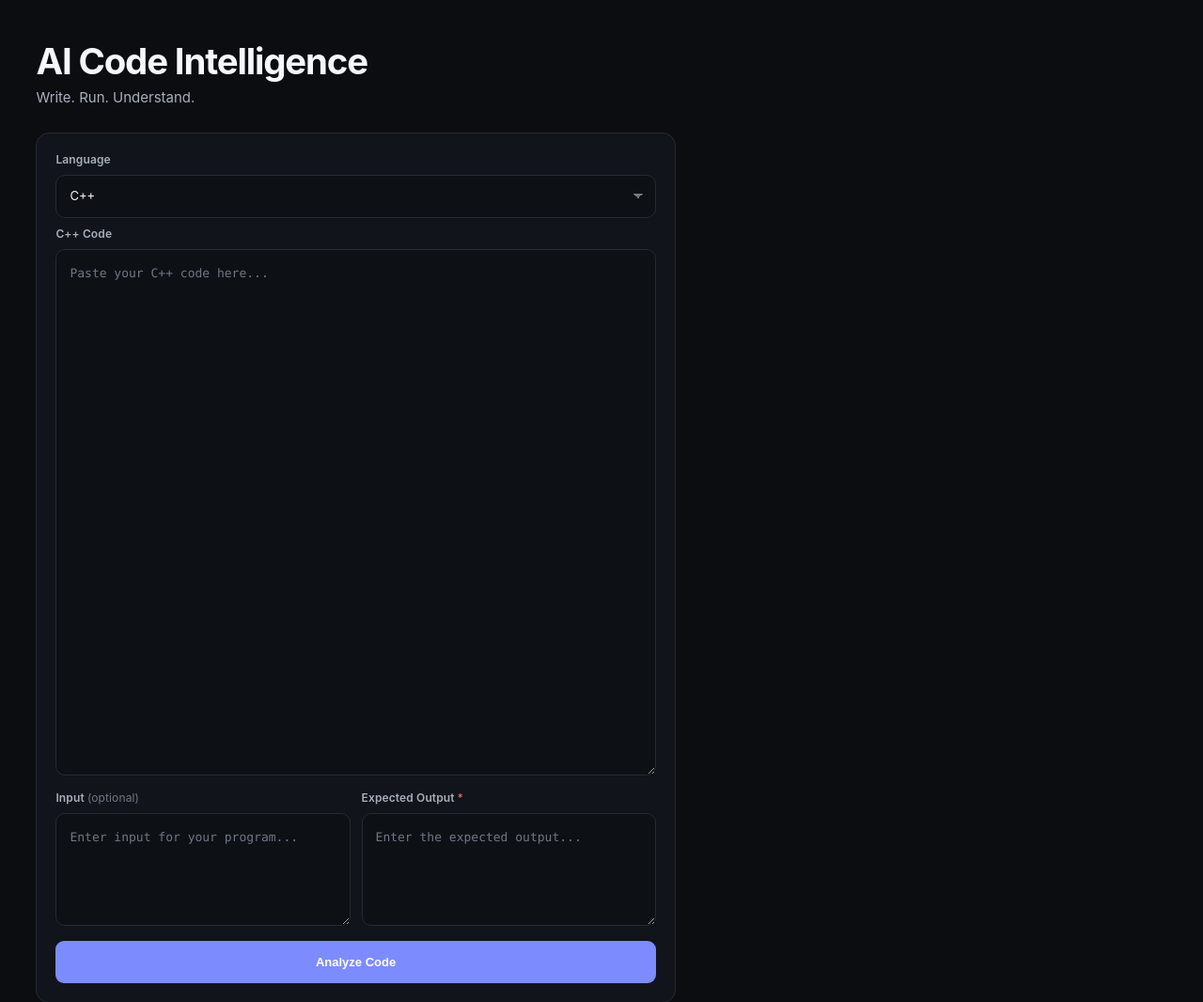
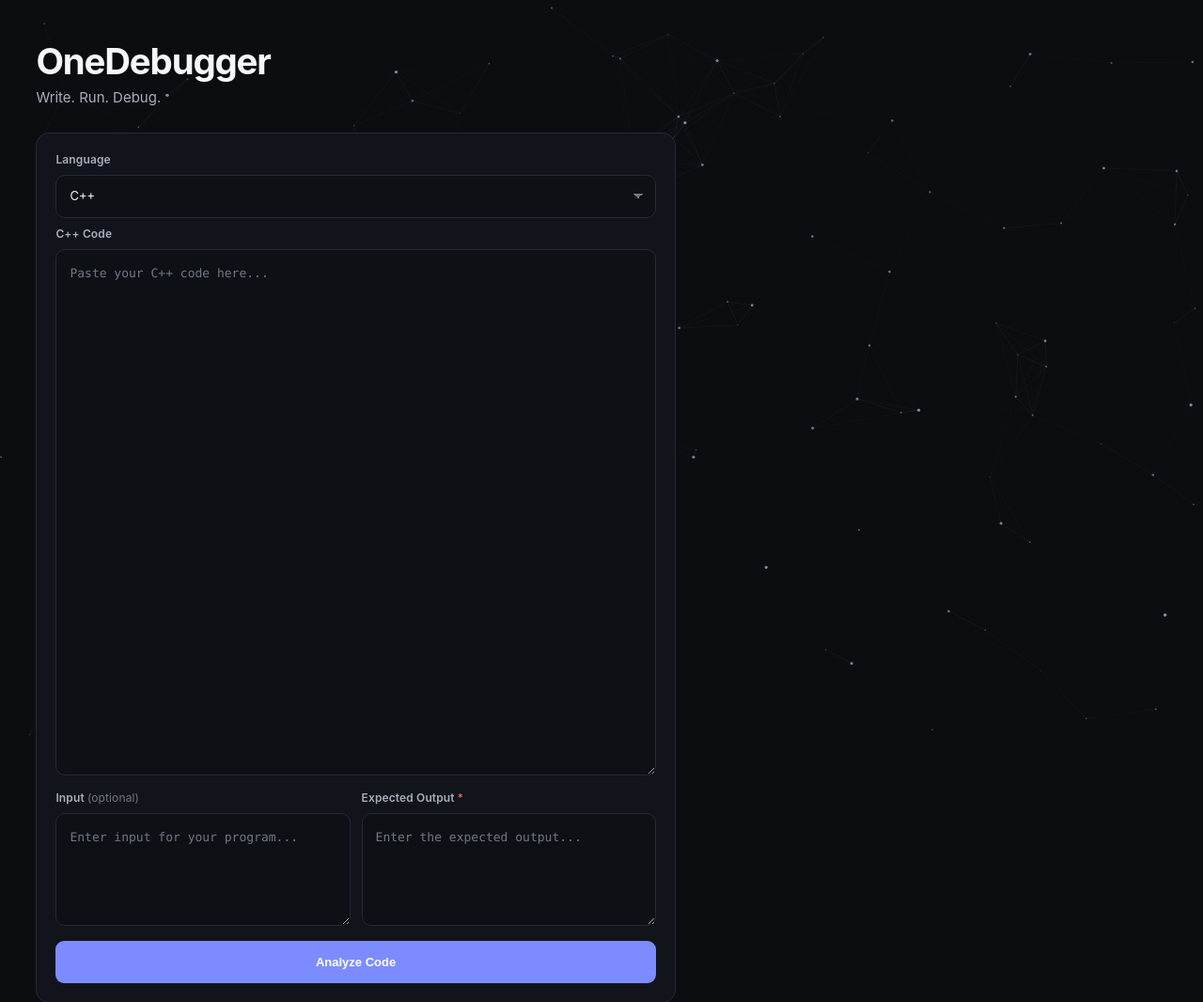
Before and after one commit to mrlucky5123/ai-code-intelligence, a plain HTML site: page frontend/index.html in a window 1280 px wide. Shown: the top 1066 px of the page at 94% size. Drawn offline with Linux system fonts and the light colour scheme.

Commit message:
Made some tweaky changes in the background of frontend, added few requirements.

```diff
--- /dev/null
+++ b/frontend/galaxy.js
@@ -0,0 +1,492 @@
+const canvas = document.getElementById("galaxy-canvas");
+const ctx = canvas.getContext("2d");
+
+const prefersReducedMotion = window.matchMedia(
+    "(prefers-reduced-motion: reduce)"
+).matches;
+
+
+/* ---------- CANVAS ---------- */
+
+let width = window.innerWidth;
+let height = window.innerHeight;
+
+function resizeCanvas() {
+    width = window.innerWidth;
+    height = window.innerHeight;
+
+    const dpr = Math.min(window.devicePixelRatio || 1, 2);
+
+    canvas.width = width * dpr;
+    canvas.height = height * dpr;
+
+    canvas.style.width = `${width}px`;
+    canvas.style.height = `${height}px`;
+
+    ctx.setTransform(dpr, 0, 0, dpr, 0, 0);
+}
+
+resizeCanvas();
+
+window.addEventListener("resize", resizeCanvas);
+
+
+/* ---------- PARTICLES ---------- */
+
+const particles = [];
+
+function createParticles() {
+    particles.length = 0;
+
+    const area = width * height;
+    const count = Math.floor(area / 7000);
+
+    const particleCount = Math.max(
+        70,
+        Math.min(count, 200)
+    );
+
+    for (let i = 0; i < particleCount; i++) {
+
+        const depth = Math.random();
+
+        const particle = {
+            x: Math.random() * width,
+            y: Math.random() * height,
+
+            homeX: 0,
+            homeY: 0,
+
+            velocityX: 0,
+            velocityY: 0,
+
+            driftX: (Math.random() - 0.5) * 0.08,
+            driftY: (Math.random() - 0.5) * 0.08,
+
+            radius: 0.5 + depth * 1.2,
+
+            opacity: 0.20 + depth * 0.50,
+
+            depth: depth
+        };
+
+        particle.homeX = particle.x;
+        particle.homeY = particle.y;
+
+        particles.push(particle);
+    }
+}
+
+createParticles();
+
+
+/* ---------- CURSOR PHYSICS ---------- */
+
+const physics = {
+    interactionRadius: 260,
+    mouseStrength: 0.13,
+    springStrength: 0.006,
+    damping: 0.88
+};
+
+const mouse = {
+    x: 0,
+    y: 0,
+    active: false
+};
+
+window.addEventListener("mousemove", (event) => {
+    mouse.x = event.clientX;
+    mouse.y = event.clientY;
+    mouse.active = true;
+});
+
+window.addEventListener("mouseleave", () => {
+    mouse.active = false;
+});
+
+
+/* ---------- CONNECTIONS ---------- */
+
+const connections = {
+    maxDistance: 135,
+    maxOpacity: 0.16
+};
+
+
+/* ---------- PULSES ---------- */
+
+const pulses = {
+    active: [],
+    maxActive: 4,
+    spawnChance: 0.005,
+    speed: 0.8
+};
+
+function spawnPulse() {
+
+    if (particles.length < 2) {
+        return;
+    }
+
+    const firstIndex =
+        Math.floor(Math.random() * particles.length);
+
+    const secondIndex =
+        Math.floor(Math.random() * particles.length);
+
+    if (firstIndex === secondIndex) {
+        return;
+    }
+
+    const first = particles[firstIndex];
+    const second = particles[secondIndex];
+
+    const dx = second.x - first.x;
+    const dy = second.y - first.y;
+
+    const distance = Math.sqrt(
+        dx * dx + dy * dy
+    );
+
+    if (
+        distance === 0 ||
+        distance > connections.maxDistance
+    ) {
+        return;
+    }
+
+    pulses.active.push({
+        x1: first.x,
+        y1: first.y,
+
+        x2: second.x,
+        y2: second.y,
+
+        progress: 0,
+
+        speed:
+            pulses.speed *
+            (0.75 + Math.random() * 0.5)
+    });
+}
+
+
+/* ---------- UPDATE PARTICLES ---------- */
+
+function updateParticles() {
+
+    for (const particle of particles) {
+
+        /*
+         * Natural drift is applied directly
+         * to position so momentum does not
+         * continuously accumulate.
+         */
+
+        if (!prefersReducedMotion) {
+            particle.x += particle.driftX;
+            particle.y += particle.driftY;
+        }
+
+
+        /* Spring force */
+
+        const springX =
+            (particle.homeX - particle.x) *
+            physics.springStrength;
+
+        const springY =
+            (particle.homeY - particle.y) *
+            physics.springStrength;
+
+        particle.velocityX += springX;
+        particle.velocityY += springY;
+
+
+        /* Cursor force */
+
+        if (
+            mouse.active &&
+            !prefersReducedMotion
+        ) {
+
+            const dx =
+                mouse.x - particle.x;
+
+            const dy =
+                mouse.y - particle.y;
+
+            const distance =
+                Math.sqrt(
+                    dx * dx +
+                    dy * dy
+                );
+
+            if (
+                distance > 0 &&
+                distance < physics.interactionRadius
+            ) {
+
+                const normalizedX =
+                    dx / distance;
+
+                const normalizedY =
+                    dy / distance;
+
+                const falloff =
+                    1 -
+                    distance /
+                    physics.interactionRadius;
+
+                const force =
+                    physics.mouseStrength *
+                    falloff *
+                    (0.5 + particle.depth);
+
+                particle.velocityX +=
+                    normalizedX * force;
+
+                particle.velocityY +=
+                    normalizedY * force;
+            }
+        }
+
+
+        /* Damping */
+
+        particle.velocityX *=
+            physics.damping;
+
+        particle.velocityY *=
+            physics.damping;
+
+
+        /* Apply velocity */
+
+        particle.x +=
+            particle.velocityX;
+
+        particle.y +=
+            particle.velocityY;
+
+
+        /* Screen wrapping */
+
+        if (particle.x < -20) {
+            particle.x = width + 20;
+            particle.homeX = particle.x;
+        }
+
+        if (particle.x > width + 20) {
+            particle.x = -20;
+            particle.homeX = particle.x;
+        }
+
+        if (particle.y < -20) {
+            particle.y = height + 20;
+            particle.homeY = particle.y;
+        }
+
+        if (particle.y > height + 20) {
+            particle.y = -20;
+            particle.homeY = particle.y;
+        }
+    }
+}
+
+
+/* ---------- DRAW PARTICLES ---------- */
+
+function drawParticles() {
+
+    for (const particle of particles) {
+
+        const opacity =
+            particle.opacity;
+
+        ctx.beginPath();
+
+        ctx.arc(
+            particle.x,
+            particle.y,
+            particle.radius,
+            0,
+            Math.PI * 2
+        );
+
+        ctx.fillStyle =
+            `rgba(190, 198, 220, ${opacity})`;
+
+        ctx.fill();
+    }
+}
+
+
+/* ---------- DRAW CONNECTIONS ---------- */
+
+function drawConnections() {
+
+    for (
+        let i = 0;
+        i < particles.length;
+        i++
+    ) {
+
+        const first =
+            particles[i];
+
+        for (
+            let j = i + 1;
+            j < particles.length;
+            j++
+        ) {
+
+            const second =
+                particles[j];
+
+            const dx =
+                second.x - first.x;
+
+            const dy =
+                second.y - first.y;
+
+            const distance =
+                Math.sqrt(
+                    dx * dx +
+                    dy * dy
+                );
+
+            if (
+                distance >
+                connections.maxDistance
+            ) {
+                continue;
+            }
+
+            const opacity =
+                (1 -
+                    distance /
+                    connections.maxDistance) *
+                connections.maxOpacity;
+
+            ctx.beginPath();
+
+            ctx.moveTo(
+                first.x,
+                first.y
+            );
+
+            ctx.lineTo(
+                second.x,
+                second.y
+            );
+
+            ctx.strokeStyle =
+                `rgba(150, 160, 190, ${opacity})`;
+
+            ctx.lineWidth = 0.6;
+
+            ctx.stroke();
+        }
+    }
+}
+
+
+/* ---------- UPDATE PULSES ---------- */
+
+function updatePulses() {
+
+    if (prefersReducedMotion) {
+        pulses.active.length = 0;
+        return;
+    }
+
+    if (
+        pulses.active.length <
+        pulses.maxActive &&
+        Math.random() <
+        pulses.spawnChance
+    ) {
+        spawnPulse();
+    }
+
+    for (
+        let i = pulses.active.length - 1;
+        i >= 0;
+        i--
+    ) {
+
+        const pulse =
+            pulses.active[i];
+
+        pulse.progress +=
+            pulse.speed / 100;
+
+        if (pulse.progress >= 1) {
+            pulses.active.splice(i, 1);
+        }
+    }
+}
+
+
+/* ---------- DRAW PULSES ---------- */
+
+function drawPulses() {
+
+    for (const pulse of pulses.active) {
+
+        const x =
+            pulse.x1 +
+            (pulse.x2 - pulse.x1) *
+            pulse.progress;
+
+        const y =
+            pulse.y1 +
+            (pulse.y2 - pulse.y1) *
+            pulse.progress;
+
+        ctx.beginPath();
+
+        ctx.arc(
+            x,
+            y,
+            1.5,
+            0,
+            Math.PI * 2
+        );
+
+        ctx.fillStyle =
+            "rgba(180, 190, 220, 0.75)";
+
+        ctx.fill();
+    }
+}
+
+
+/* ---------- ANIMATION LOOP ---------- */
+
+function animate() {
+
+    ctx.clearRect(
+        0,
+        0,
+        width,
+        height
+    );
+
+    updateParticles();
+
+    updatePulses();
+
+    drawConnections();
+
+    drawParticles();
+
+    drawPulses();
+
+    requestAnimationFrame(animate);
+}
+
+
+animate();
--- a/frontend/index.html
+++ b/frontend/index.html
@@ -5,19 +5,21 @@
     <meta charset="UTF-8">
     <meta name="viewport" content="width=device-width, initial-scale=1.0">
 
-    <title>AI Code Intelligence</title>
+    <title>OneDebugger — Write. Run. Debug.</title>
 
     <link rel="stylesheet" href="style.css">
 </head>
 
 <body>
 
+    <canvas id="galaxy-canvas" aria-hidden="true"></canvas>
+
     <main class="app">
 
         <header class="header">
             <div>
-                <h1>AI Code Intelligence</h1>
-                <p>Write. Run. Understand.</p>
+                <h1>OneDebugger</h1>
+                <p>Write. Run. Debug.</p>
             </div>
         </header>
 
@@ -169,6 +171,7 @@
 
 
     <script src="app.js"></script>
+    <script src="galaxy.js"></script>
 
 </body>
 
--- a/frontend/style.css
+++ b/frontend/style.css
@@ -19,15 +19,30 @@
     --warning: #fbbf24;
 }
 
+/* ---------- NEURAL GALAXY ---------- */
+
+#galaxy-canvas {
+    position: fixed;
+    inset: 0;
+    width: 100%;
+    height: 100%;
+    z-index: -1;
+    pointer-events: none;
+}
+
 
 body {
+
     font-family: Inter, -apple-system, BlinkMacSystemFont, "Segoe UI",
         Roboto, Helvetica, Arial, sans-serif;
 
     background: var(--bg);
+
     color: var(--text);
 
     min-height: 100vh;
+
+    overflow-x: hidden;
 }
 
 
```
Also changed, not shown: frontend/app.js (+17 -8 lines), backend/requirements.txt.
